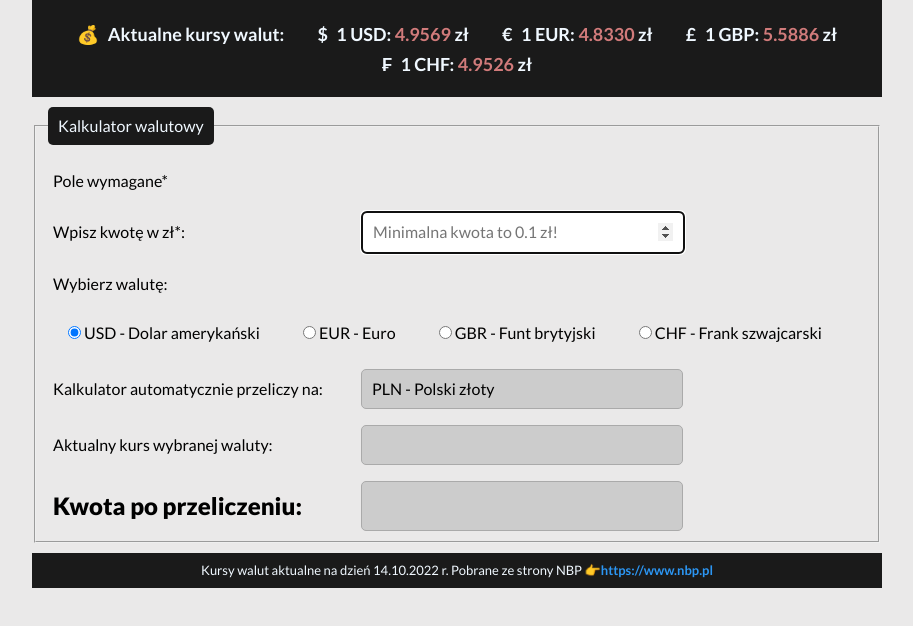
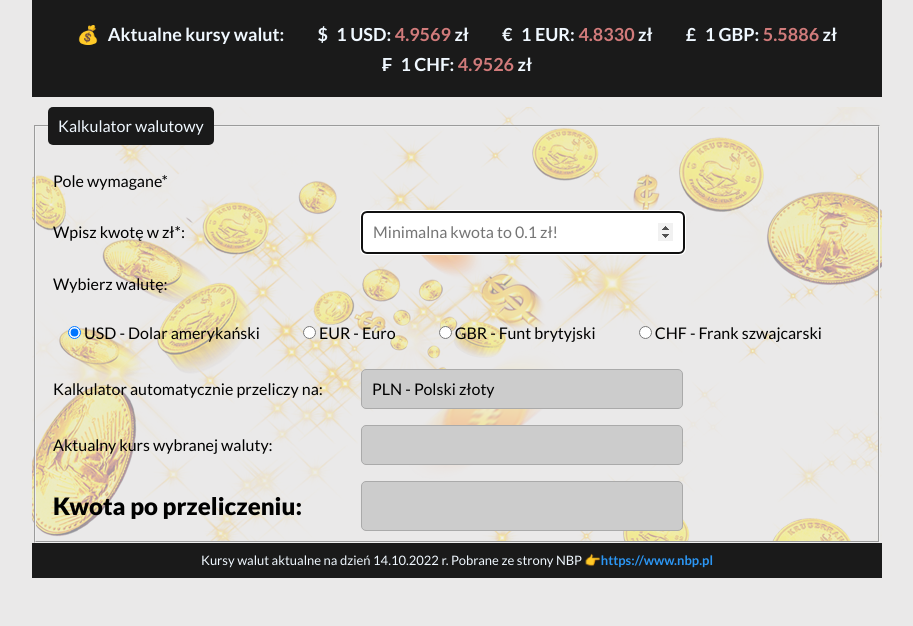
Before and after one commit to mslowinski85/currency-converter, a plain HTML site: page currency-conv.html in a window 1280 px wide. Shown: the part 82-708 px from the top of the page, without its empty margins (183-1096 px from the left). Drawn offline with nearby package versions, Linux system fonts and the light colour scheme.

Commit message:
set background image

```diff
--- a/css/form.css
+++ b/css/form.css
@@ -1,7 +1,11 @@
 /* plik form.css */
 
 .form {
-    padding-bottom: 10px;
+    padding: 0px;
+    background-image: url("../images/background.png");
+    background-size: cover;
+    background-position: 20% 8%;
+    background-repeat: no-repeat;
 }
 
 .form__fieldset {
```
Also changed, not shown: images/background.png (added), images/background_2.png (added).
